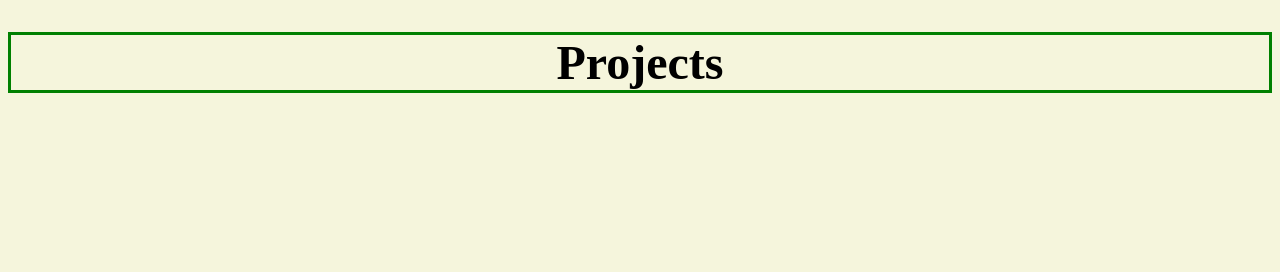
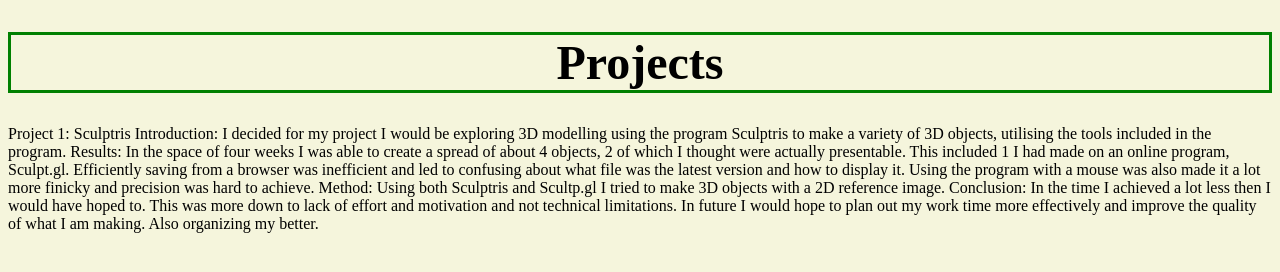
Before and after one commit to snackdubs/snackdubs.github.io, a plain HTML site: page index.html in a window 1280 px wide. Drawn offline with Linux system fonts and the light colour scheme.

Commit message:
Update index.html

```diff
--- a/index.html
+++ b/index.html
@@ -8,7 +8,19 @@
 	</head>
 	<body>
 	<h1> Projects </h1>
+	<p> Project 1: Sculptris
+Introduction:
+I decided for my project I would be exploring 3D modelling using the program Sculptris to make a variety of 3D objects, utilising the tools included in the program.
+Results:
+In the space of four weeks I was able to create a spread of about 4 objects, 2 of which I thought were actually presentable. This included 1 I had made on an online program, Sculpt.gl. Efficiently saving from a browser was inefficient and led to confusing about what file was the latest version and how to display it. Using the program with a mouse was also made it a lot more finicky and precision was hard to achieve.
 
+Method:
+Using both Sculptris and Scultp.gl I tried to make 3D objects with a 2D reference image.
+
+Conclusion:
+In the time I achieved a lot less then I would have hoped to. This was more down to lack of effort and motivation and not technical limitations. In future I would hope to plan out my work time more effectively and improve the quality of what I am making. Also organizing my better.
+
+		</p>
 
 
 	</body>
```
